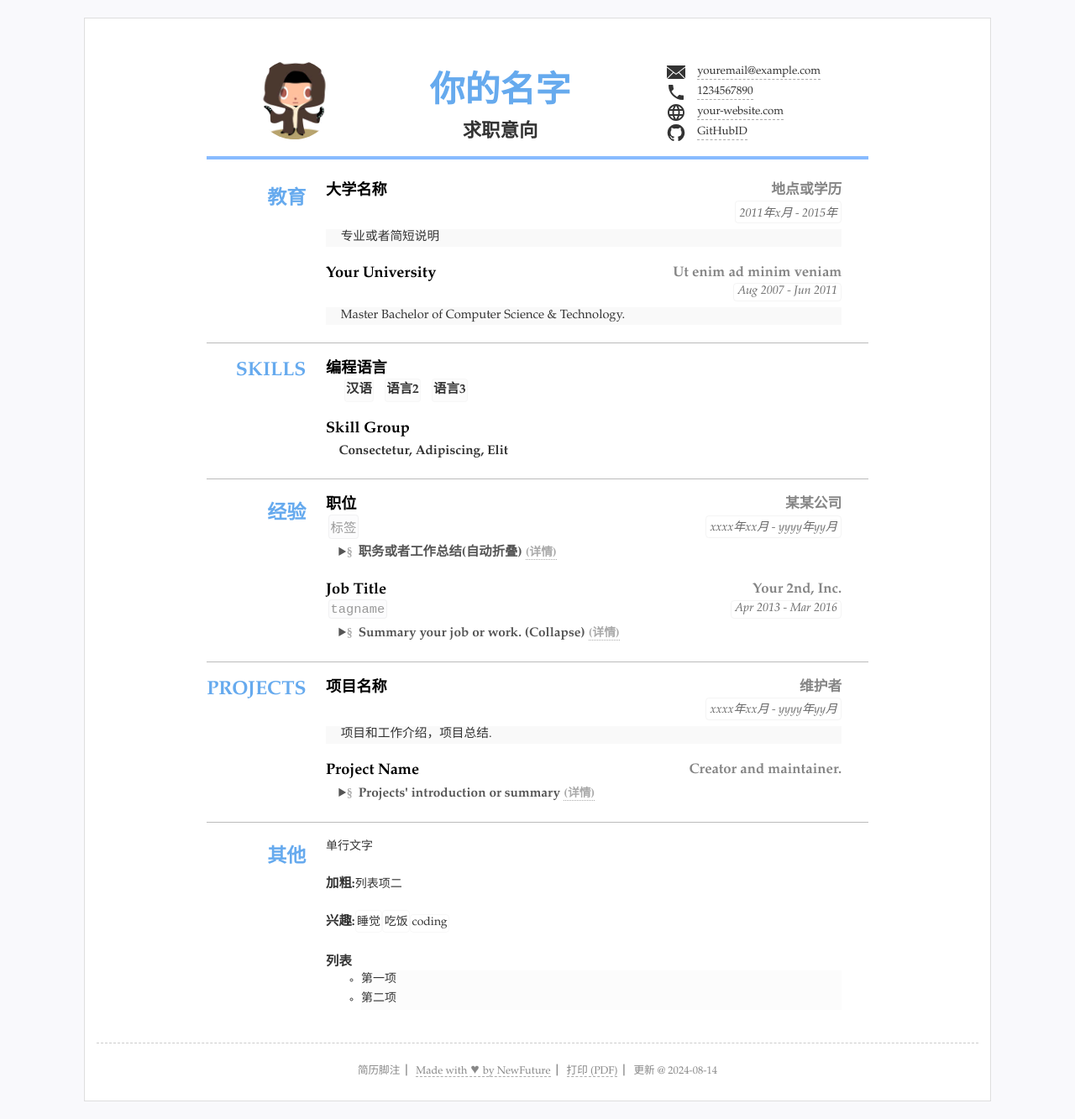
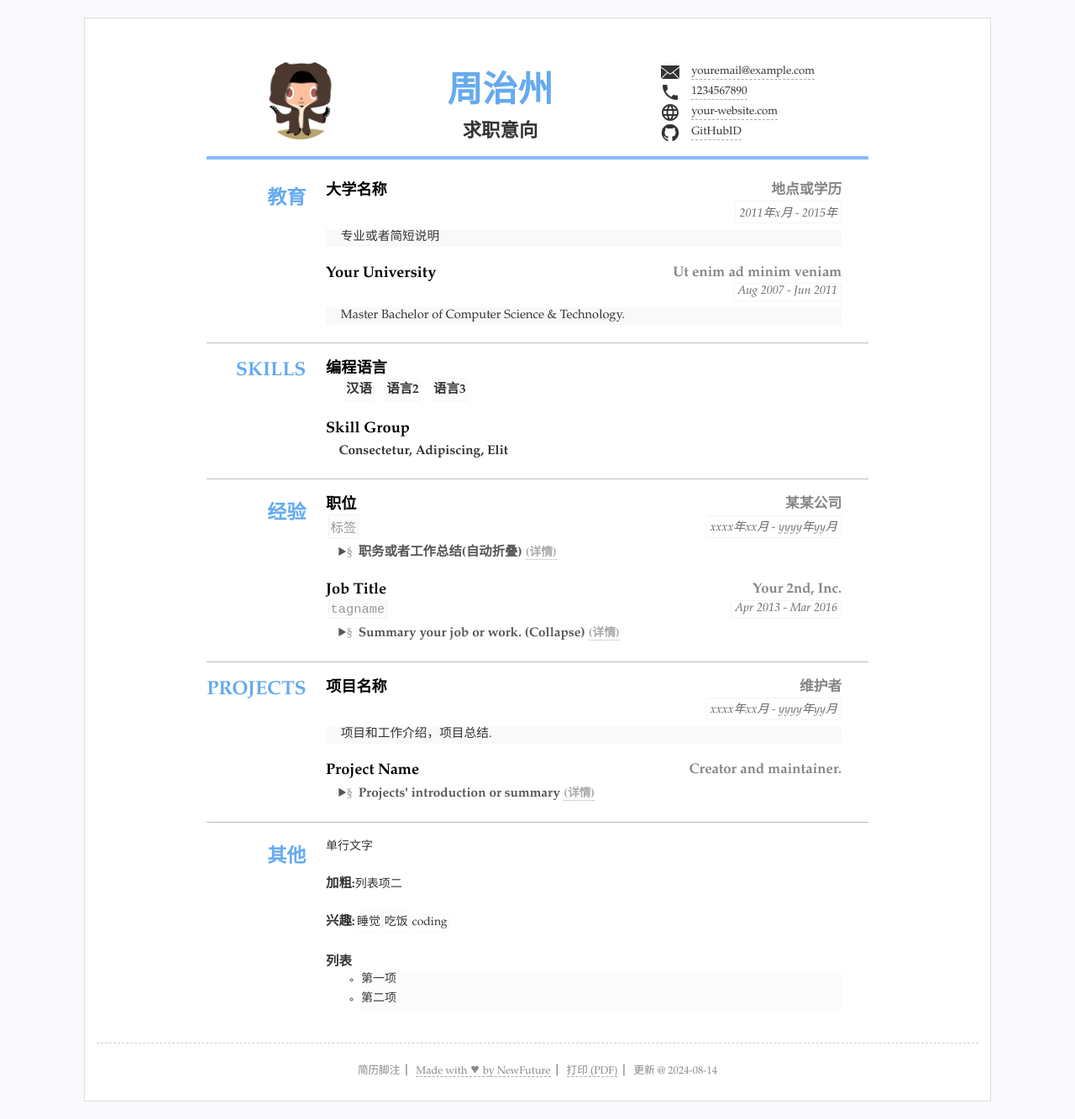
Before and after one commit to ZolitaiRez/CV, a Jekyll site: the page built from index.html, in a window 1280 px wide. Shown: the whole page at 84% size. Built offline with Jekyll 4.4.1, drawn with Linux system fonts in a browser that asks for light colours.

Commit message:
Update resume.yml

```diff
--- a/_data/resume.yml
+++ b/_data/resume.yml
@@ -3,7 +3,7 @@
 
 title: "简历标题"
 lang: "zh" #语言设置 zh表示中文 en 表示英语
-name: "你的名字"
+name: "周治州"
 jobtitle: "求职意向" #可空不显示
 photo: "assets/img/photo.jpg" #照片可空，不显示
 
```
